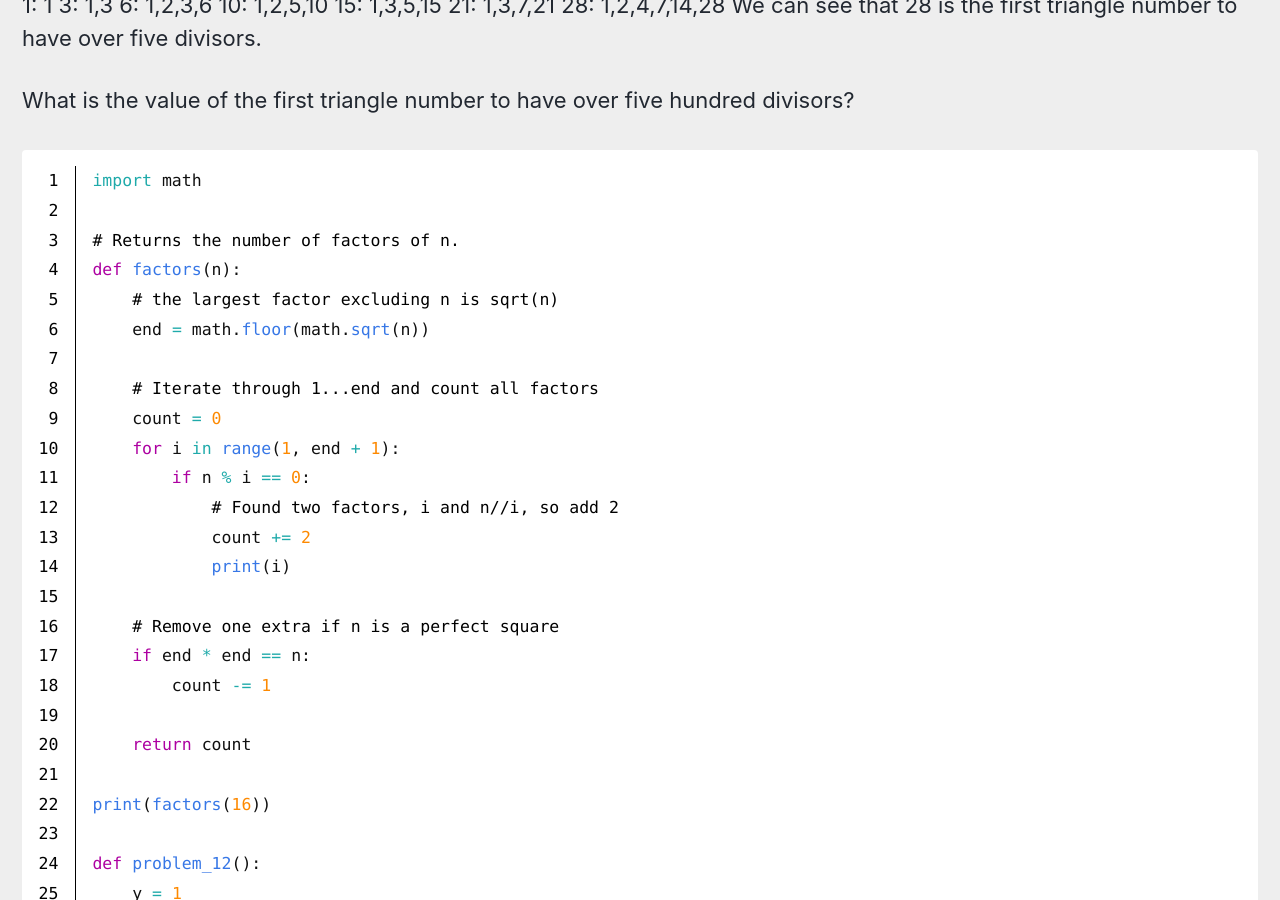
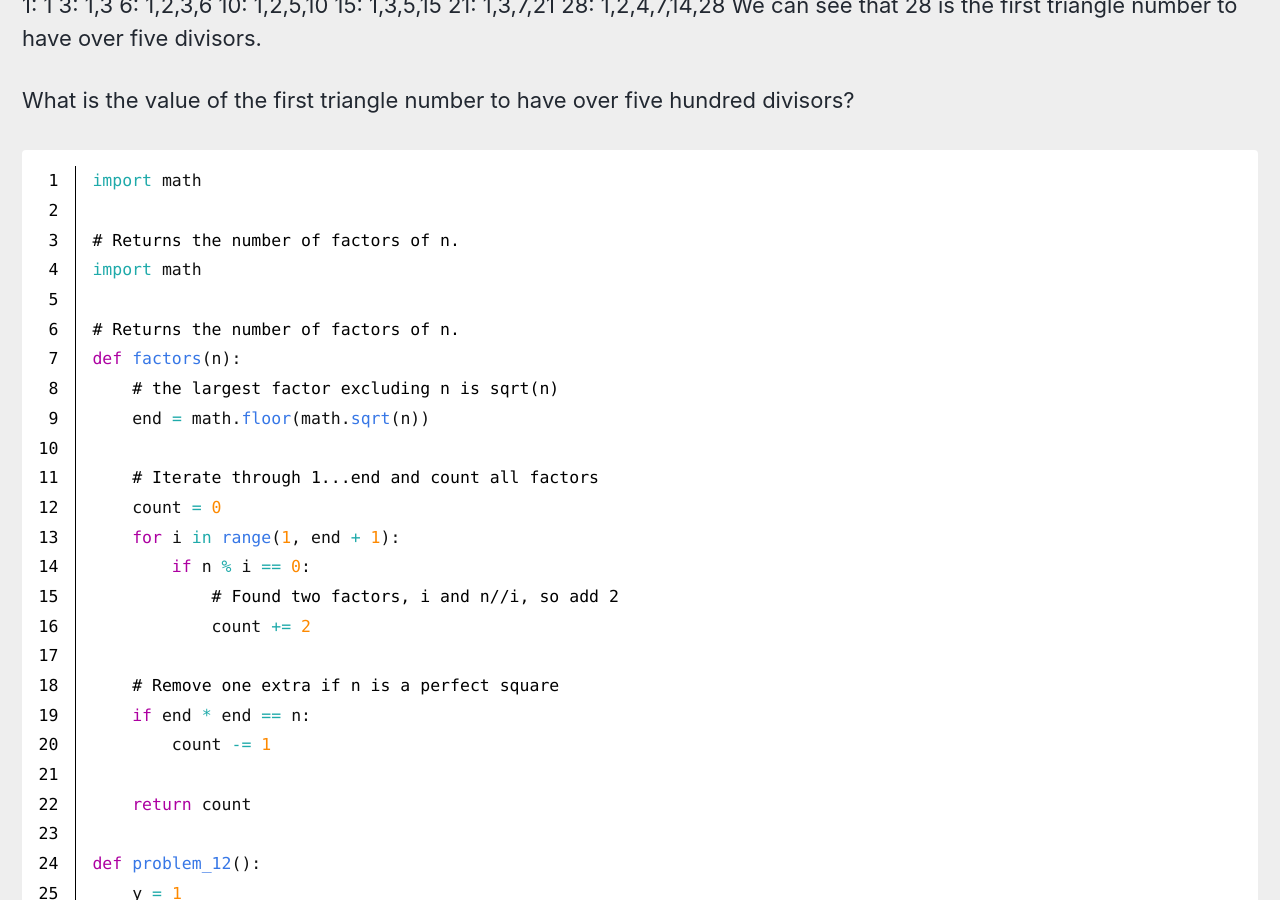
Before and after one commit to cskitty/cskitty.github.io, a Jekyll site: the page built from _posts/2020-04-30-post-project-euler-2.md, in a window 1280 px wide and 900 px high, scrolled down 3745 px. Built offline with Jekyll 4.4.1, drawn with Linux system fonts in a browser that asks for light colours; cached includes are drawn as plain includes; nearby versions of some CDN libraries.

Commit message:
Fixed problem 12

```diff
--- a/_posts/2020-04-30-post-project-euler-2.md
+++ b/_posts/2020-04-30-post-project-euler-2.md
@@ -120,6 +120,9 @@ What is the value of the first triangle number to have over five hundred divisor
 import math
 
 # Returns the number of factors of n.
+import math
+
+# Returns the number of factors of n.
 def factors(n):
     # the largest factor excluding n is sqrt(n)
     end = math.floor(math.sqrt(n))
@@ -130,15 +133,12 @@ def factors(n):
         if n % i == 0:
             # Found two factors, i and n//i, so add 2
             count += 2
-            print(i)
 
     # Remove one extra if n is a perfect square
     if end * end == n:
         count -= 1
 
     return count
-
-print(factors(16))
 
 def problem_12():
     y = 1
```
